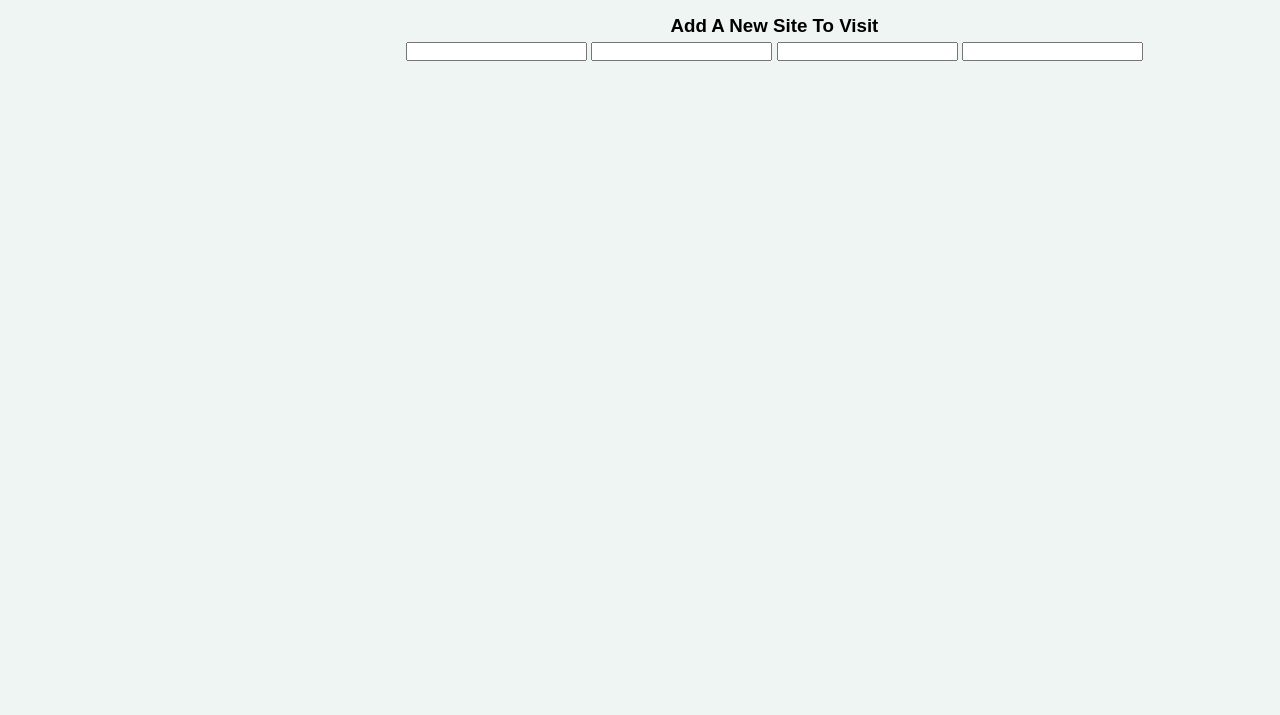
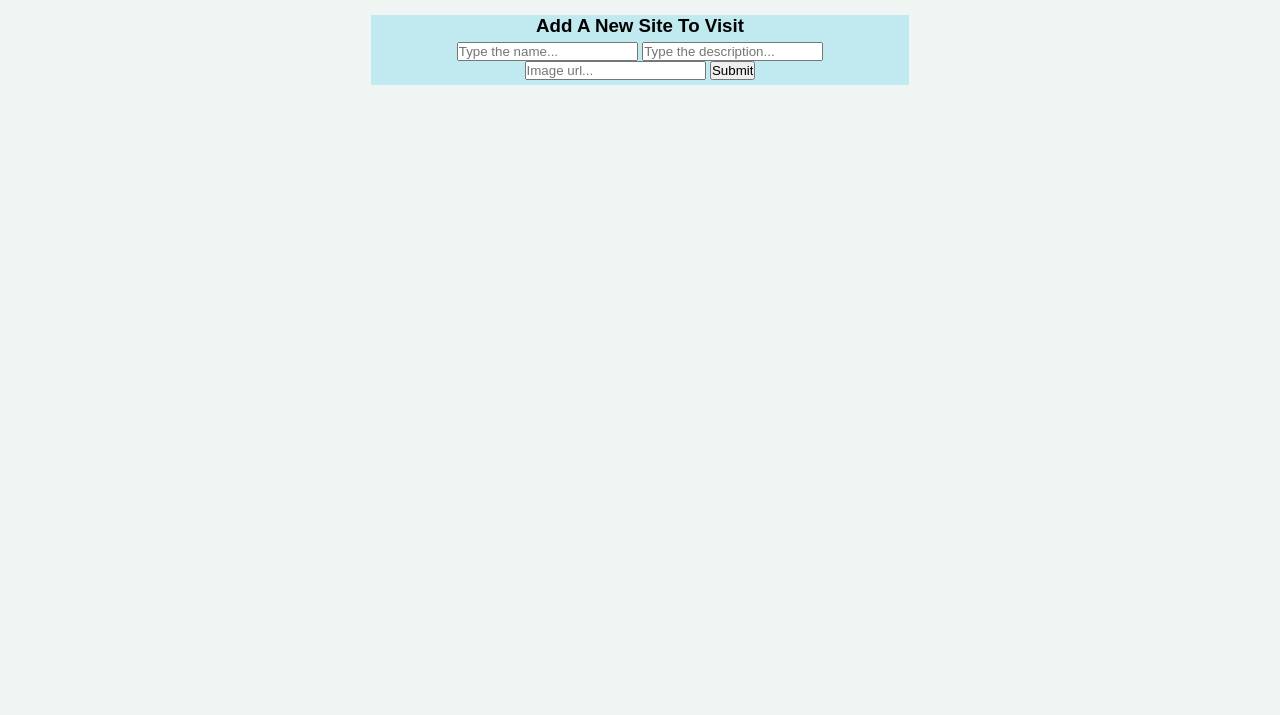
Before and after one commit to SirJimKe/Travellers--Project, a plain HTML site: page index.html in a window 1280 px wide. Shown: the part 85-800 px from the top of the page. Drawn offline with Linux system fonts and the light colour scheme; no server answers.

Commit message:
Made edits on css and html files

```diff
--- a/index.html
+++ b/index.html
@@ -24,13 +24,13 @@
             <i class="fa fa-bars fa-2x" id="menu-icon"></i>
         </div>
         <div class="columns">
-            <div>
+            <div class="add-new">
                 <h3>Add A New Site To Visit</h3>
-                <form>
-                    <input>
-                    <input>
-                    <input>
-                    <input>
+                <form id="create-place">
+                    <input name="name" type="text" placeholder="Type the name...">
+                    <input name="description" type="textarea" placeholder="Type the description...">
+                    <input name="image" type="text" placeholder="Image url...">
+                    <input type="submit">
                 </form>
             </div>
         </div>
--- a/style.css
+++ b/style.css
@@ -1,3 +1,5 @@
+
+
 *{
     margin: 0;
     padding: 0;
@@ -66,12 +68,14 @@ a:hover {
     text-align: center;
     box-sizing: border-box;
     margin-left: 25%;
+    margin-right: 25%;
+    background-color: #c1eaf0;
 }
 
 .card {
     text-align: center;
     border: grey solid 1px;
-    width: 40vw;
+    width: auto;
     height: auto;
     display: block;
     margin-bottom: 10px;
@@ -81,7 +85,7 @@ a:hover {
 div .image{
     justify-self: center;
     height: 30rem;
-    width: 40vw;
+    width: 100%;
 }
 .reviews{
     display: flex;
@@ -117,6 +121,7 @@ form{
     height: 30px;
     border:0px;
     font-weight: bold;
+    background-color: #c1eaf0;
 }
 .submit:hover {
     color:#4be09a;
```
